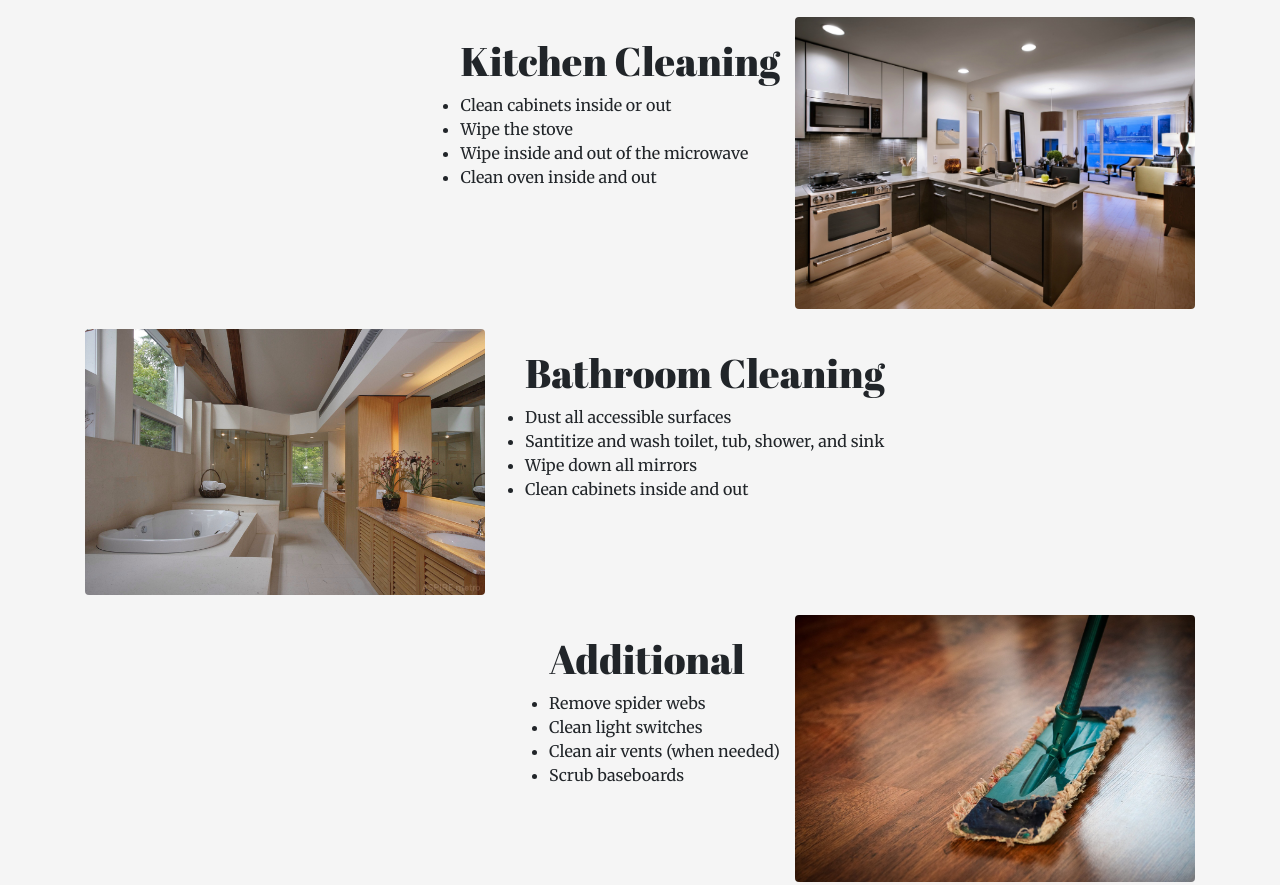
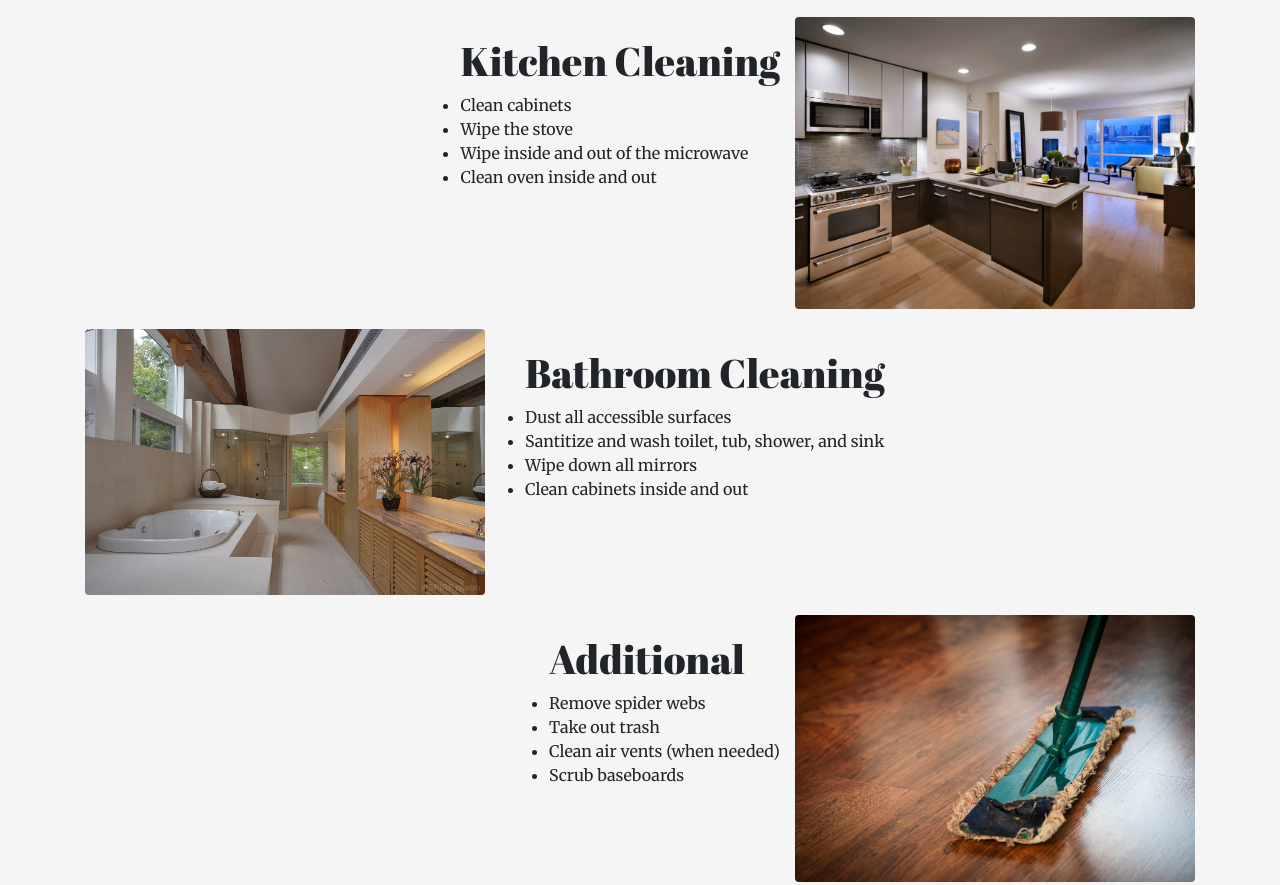
Before and after one commit to rgonz166/RMcleaning, a website with bundled scripts: page index.html in a window 1280 px wide. Shown: the part 3065-3950 px from the top of the page. Built offline with nearby package versions, Linux system fonts and the light colour scheme; files whose address does not match are found by name.

Commit message:
making changes on txt, services pt.2

```diff
--- a/index.html
+++ b/index.html
@@ -237,7 +237,7 @@
                 <ul class="float-right" data-aos="fade-right" style="padding-top: 10px;">
                   <div class="container">
                   <h1 style="padding-top: 10px;">Kitchen Cleaning</h1>
-                    <li>Clean cabinets inside or out</li>
+                    <li>Clean cabinets</li>
                     <li>Wipe the stove</li>
                     <li>Wipe inside and out of the microwave</li>
                     <li>Clean oven inside and out</li>
@@ -264,7 +264,7 @@
                     <div class="container">
                   <h1 style="padding-top: 10px;">Additional</h1>
                     <li>Remove spider webs</li>
-                    <li>Clean light switches</li>
+                    <li>Take out trash</li>
                     <li>Clean air vents (when needed)</li>
                     <li>Scrub baseboards</li>
                   </ul>
```
